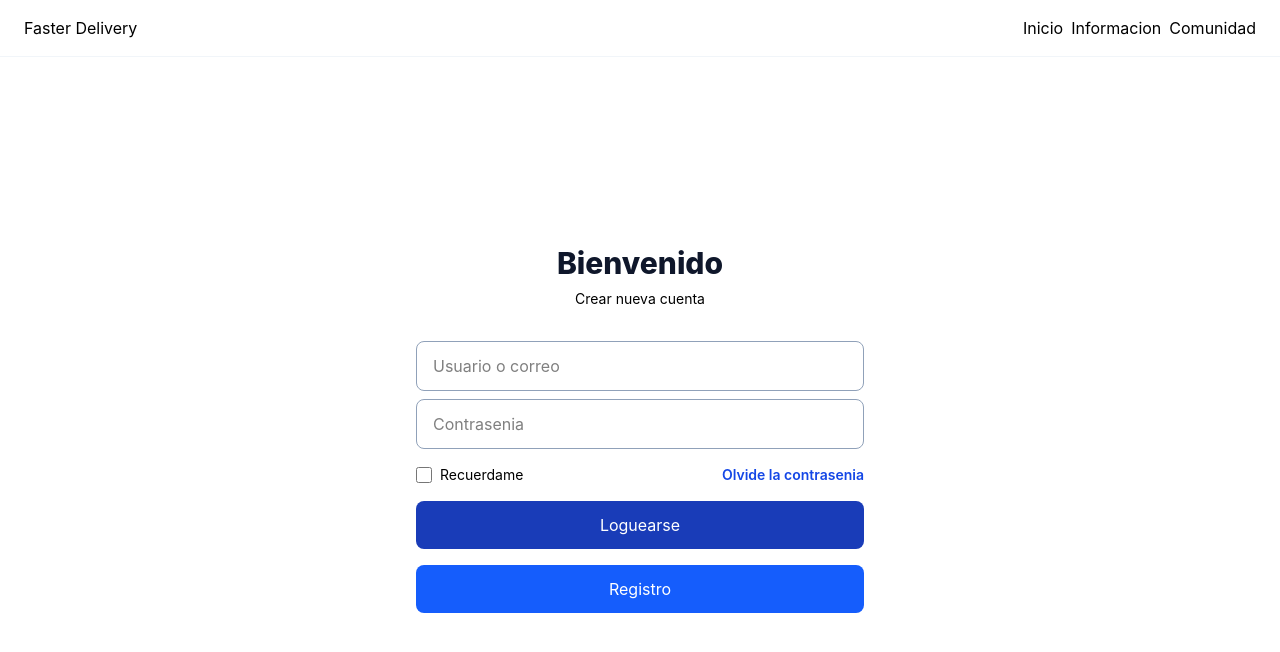
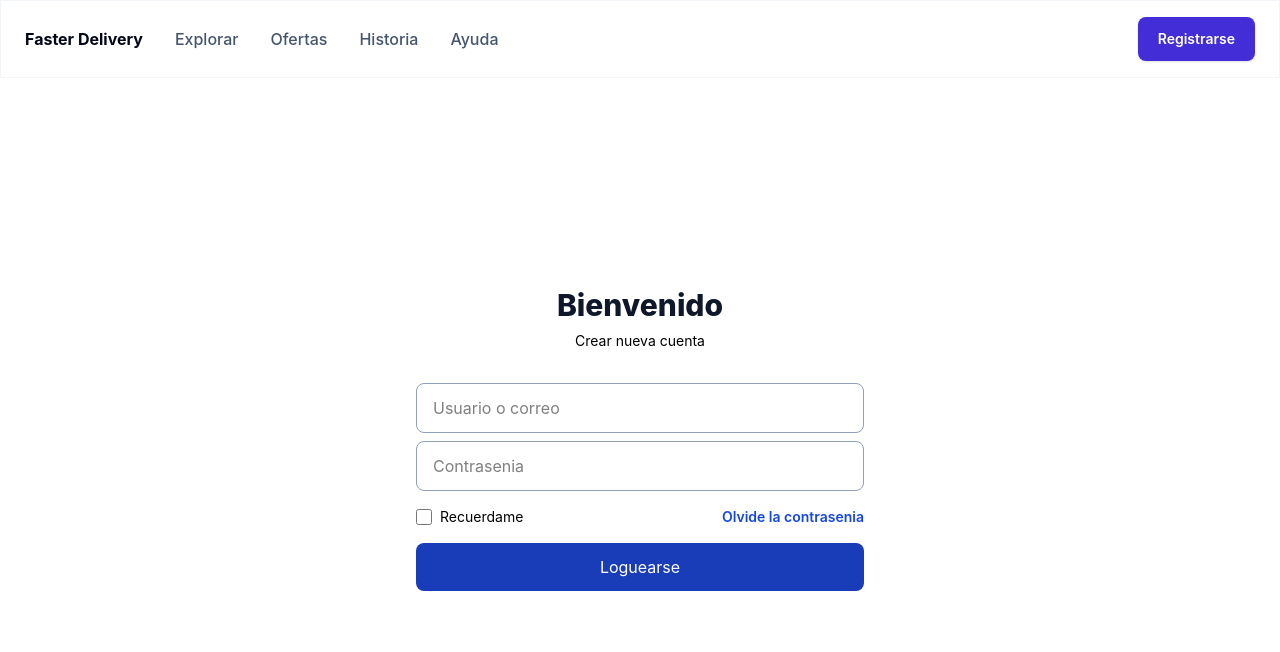
Before and after one commit to ghost1999dev/faster-delivery-web, a React (Vite) app: page / in a window 1280 px wide. Both pictures are taken after a click on the button "Loguearse". Shown: the top 652 px of the page. Built offline with nearby package versions, Linux system fonts and the light colour scheme.

Commit message:
feat: i added some changes

```diff
--- a/src/pages/LoginPage.tsx
+++ b/src/pages/LoginPage.tsx
@@ -1,25 +1,48 @@
 import type React from "react";
-interface LoginPageProps{
-    onNavigateToRegister:()=>void
+interface LoginPageProps {
+  onNavigateToRegister: () => void;
 }
 
-export const LoginPage: React.FC<LoginPageProps>=({
-    onNavigateToRegister
-})=>{
+export const LoginPage: React.FC<LoginPageProps> = ({
+  onNavigateToRegister,
+}) => {
   return (
     <div className="min-h-screen flex flex-col bg-white">
-            <header className="w-full max-w-7xl mx-auto px-6 py-4 flex items-center justify-between border-b border-slate-100">
-                <span>Faster Delivery</span>
-                <nav className="flex items-center gap-2">
-                    <a href="">Inicio</a>
-                    <a href="">Informacion</a>
-                    <a href="">Comunidad</a>
+      <header className="relative w-full border border-slate-100 bg-white/80">
+        <div className="max-w-7xl mx-auto px-6 py-4 flex items-center justify-between">
+          <div className="flex items-center gap-8">
+            <span className="font-bold text-slate-950">Faster Delivery</span>
+            <nav className="hidden md:flex items-center gap-8 font-medium text-slate-600">
+              <a href="" className="hover:text-indigo-600 transition-colors">
+                Explorar
+              </a>
+              <a href="" className="hover:text-indigo-600 transition-colors">
+                Ofertas
+              </a>
+              <a href="" className="hover:text-indigo-600 transition-colors">
+                Historia
+              </a>
+              <a href="" className="hover:text-indigo-600 transition-colors">
+                Ayuda
+              </a>
             </nav>
+          </div>
+          <div className="flex items-center">
+            <button
+                className="px-5 py-3 bg-indigo-700 text-white hover:bg-indigo-600 rounded-lg text-sm font-semibold transition-all shadow-sm hover:shadow-indigo-100"
+                onClick={onNavigateToRegister}
+            >
+                Registrarse
+            </button>
+          </div>
+        </div>
       </header>
       <main className="flex-1 flex flex-col items-center justify-center px-4 py-12">
         <div className="w-full max-w-md space-y-8">
           <div className="text-center">
-                        <h2 className="text-3xl font-extrabold text-slate-900">Bienvenido</h2>
+            <h2 className="text-3xl font-extrabold text-slate-900">
+              Bienvenido
+            </h2>
             <p className="mt-2 text-sm">Crear nueva cuenta</p>
           </div>
           <form action="">
@@ -49,25 +72,19 @@ export const LoginPage: React.FC<LoginPageProps>=({
               <a
                 href=""
                 className="text-sm font-semibold text-blue-700 hover:text-blue-800 transition-colors"
-                            >Olvide la contrasenia</a>
+              >
+                Olvide la contrasenia
+              </a>
             </div>
             <div>
-                            <button
-                                className="w-full py-3 px-4 bg-blue-800 rounded-lg text-white hover:bg-blue-800 hover:shadow-lg transition-all duration-200 active:scale-[0.98] disabled:opacity-50"
-                            >Loguearse</button>
+              <button className="w-full py-3 px-4 bg-blue-800 rounded-lg text-white hover:bg-blue-800 hover:shadow-lg transition-all duration-200 active:scale-[0.98] disabled:opacity-50">
+                Loguearse
+              </button>
             </div>
-                        <div className="mt-4">
-                             <button
-                                className="w-full py-3 px-4 bg-blue-600 rounded-lg text-white hover:bg-blue-800 hover:shadow-lg transition-all duration-200 active:scale-[0.98] disabled:opacity-50"
-                                onClick={onNavigateToRegister}
-                            >Registro</button>
 
-                        </div>
           </form>
         </div>
-
       </main>
-
     </div>
-    )
-}
+  );
+};
--- a/src/pages/RegisterPage.tsx
+++ b/src/pages/RegisterPage.tsx
@@ -62,7 +62,7 @@ export const RegisterPage: React.FC<RegisterPageProps> = ({
                 className="w-full px-4 py-3 mb-2 border border-slate-200 focus:border-indigo-500 rounded-lg placeholder-slate-400"
                 placeholder="example@gmail.com"
               />
-              <div className="mb-8">
+              <div>
                 <label
                   htmlFor=""
                   className="block text-xs font-semibold uppercase mb-2"
@@ -75,6 +75,19 @@ export const RegisterPage: React.FC<RegisterPageProps> = ({
                   placeholder="Digita tu contrasenia"
                 />
               </div>
+              <div className="mb-8">
+                <label
+                  className="block text-xs font-semibold uppercase mb-2"
+                  htmlFor=""
+                >Direccion de envio principal</label>
+
+                <input
+                   type="text"
+                   className="w-full px-4 py-3 mb-2 border border-slate-200 rounded-lg focus:border-indigo-500 placeholder-slate-400"
+                   placeholder="Ciudad, Provincia, Urbanizacion"
+                   required
+                />
+              </div>
               <button className="w-full py-3 px-4 bg-blue-800 rounded-lg text-white hover:bg-blue-800 hover:shadow-lg transition-all duration-200 active:scale-[0.98] disabled:opacity-50">
                 Crear cuenta
               </button>
```
Lines whose indentation alone changed are shown as unchanged.
